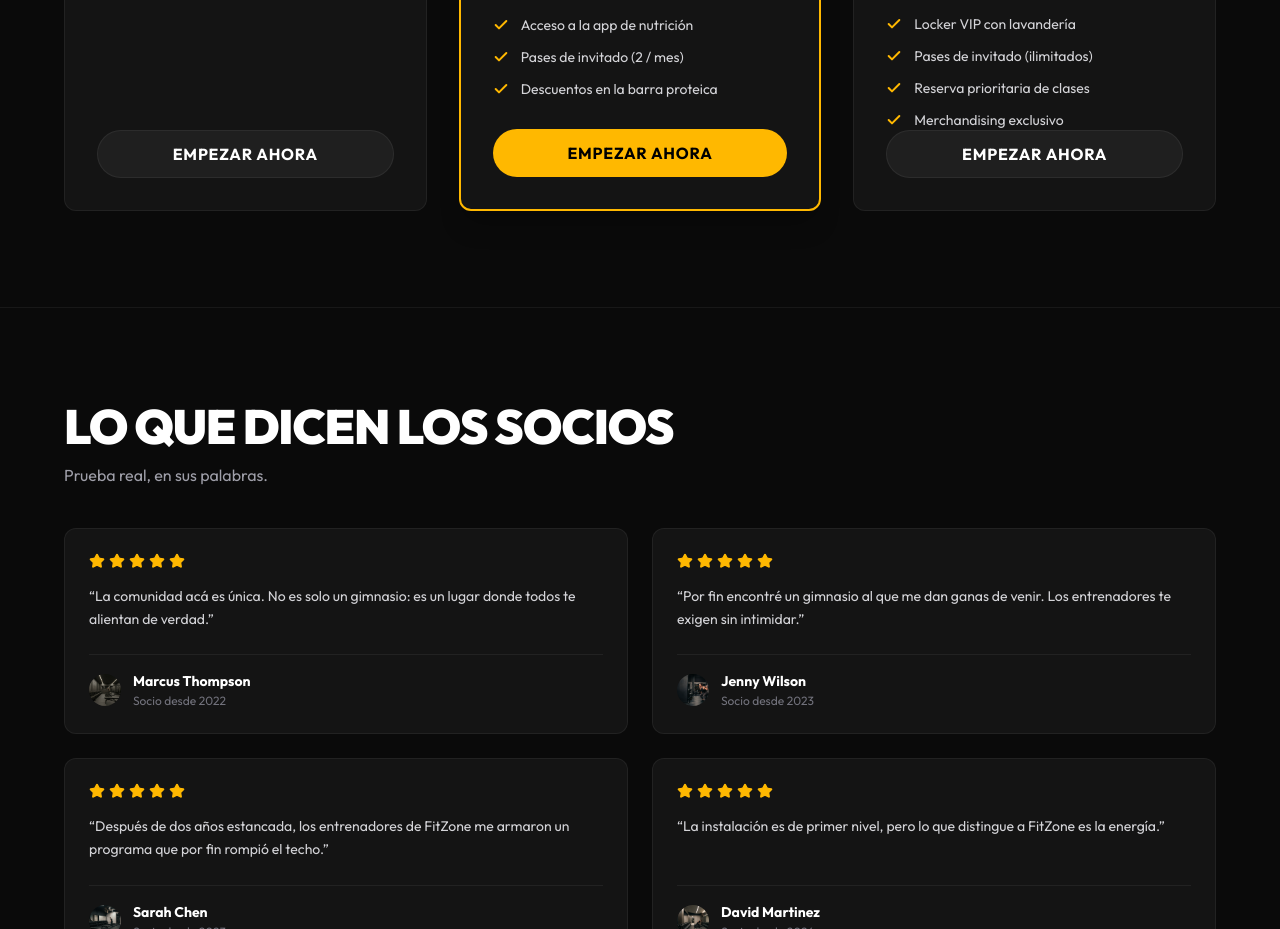
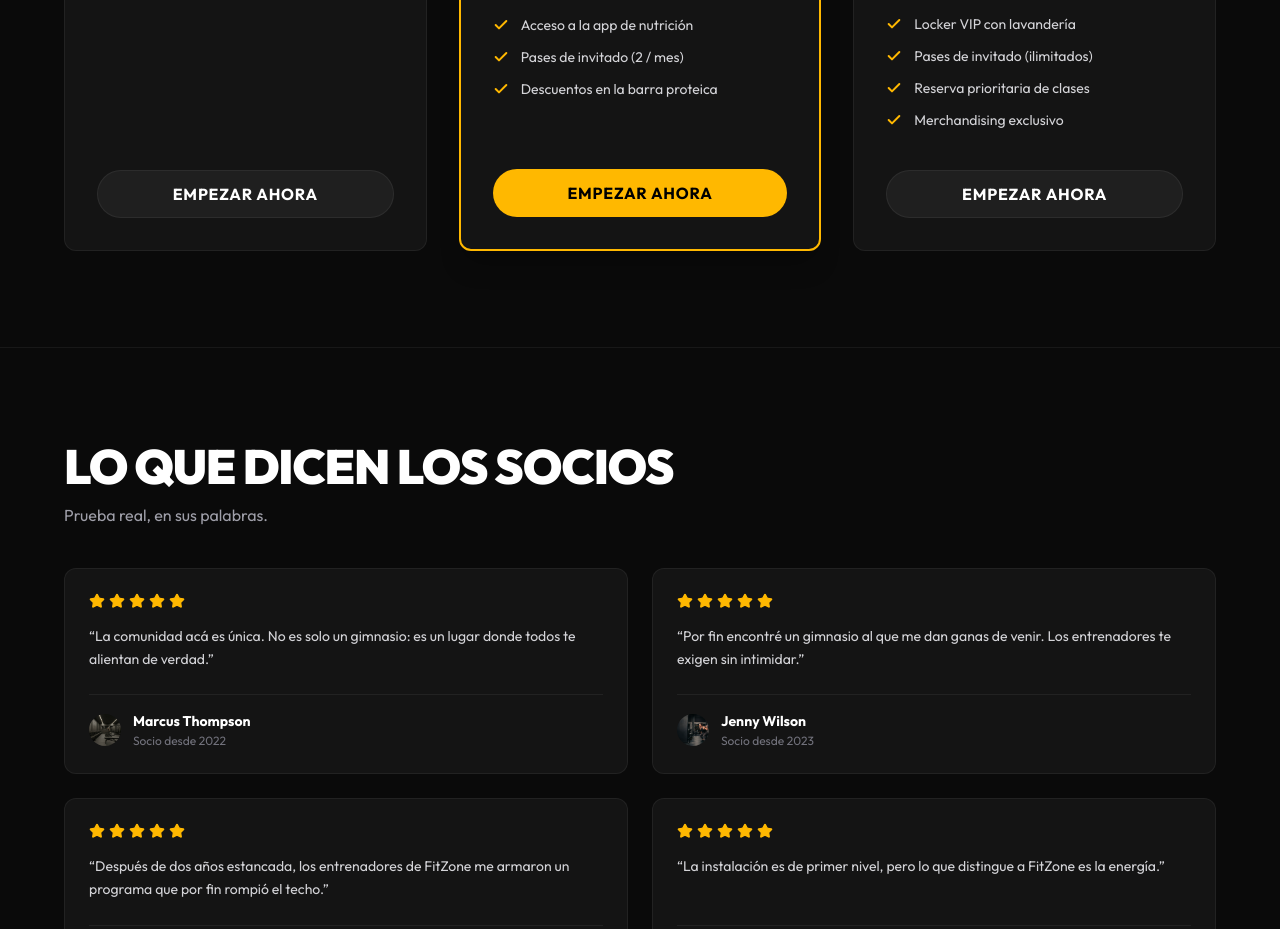
Before and after one commit to javieruncos/fitzone, a React (Vite) app: page / in a window 1280 px wide. Shown: the part 5920-6849 px from the top of the page. Built offline with nearby package versions, Linux system fonts and the light colour scheme.

Commit message:
style: ajuste de botones en membership

```diff
--- a/src/components/sections/Memberships.jsx
+++ b/src/components/sections/Memberships.jsx
@@ -52,6 +52,7 @@ export function Memberships() {
             <motion.div
               key={plan.id}
               variants={cardVariants}
+              className="h-full"
             >
               <PricingCard
                 tag={plan.tag}
--- a/src/components/ui/PricingCard.jsx
+++ b/src/components/ui/PricingCard.jsx
@@ -44,9 +44,10 @@ export function PricingCard({ tag, name, price, period, features, featured, badg
         </ul>
       </div>
 
+      <div className="pt-8 sm:pt-10 mt-auto">
         <a
           href="#membership"
-        className={`mt-auto min-h-[48px] flex items-center justify-center font-bold uppercase tracking-wider transition-all duration-200 ease-out active:scale-[0.98] focus-visible:outline-none focus-visible:ring-2 focus-visible:ring-gym-accent focus-visible:ring-offset-2 focus-visible:ring-offset-gym-dark ${
+          className={`w-full min-h-[48px] flex items-center justify-center font-bold uppercase tracking-wider transition-all duration-200 ease-out active:scale-[0.98] focus-visible:outline-none focus-visible:ring-2 focus-visible:ring-gym-accent focus-visible:ring-offset-2 focus-visible:ring-offset-gym-dark ${
             featured
               ? 'bg-gym-accent text-black hover:bg-gym-accent-hover rounded-full'
               : 'bg-white/5 border border-white/[0.06] text-white hover:border-white/[0.12] rounded-full'
@@ -55,5 +56,6 @@ export function PricingCard({ tag, name, price, period, features, featured, badg
           Empezar ahora
         </a>
       </div>
+    </div>
   );
 }
```
Lines whose indentation alone changed are shown as unchanged.
